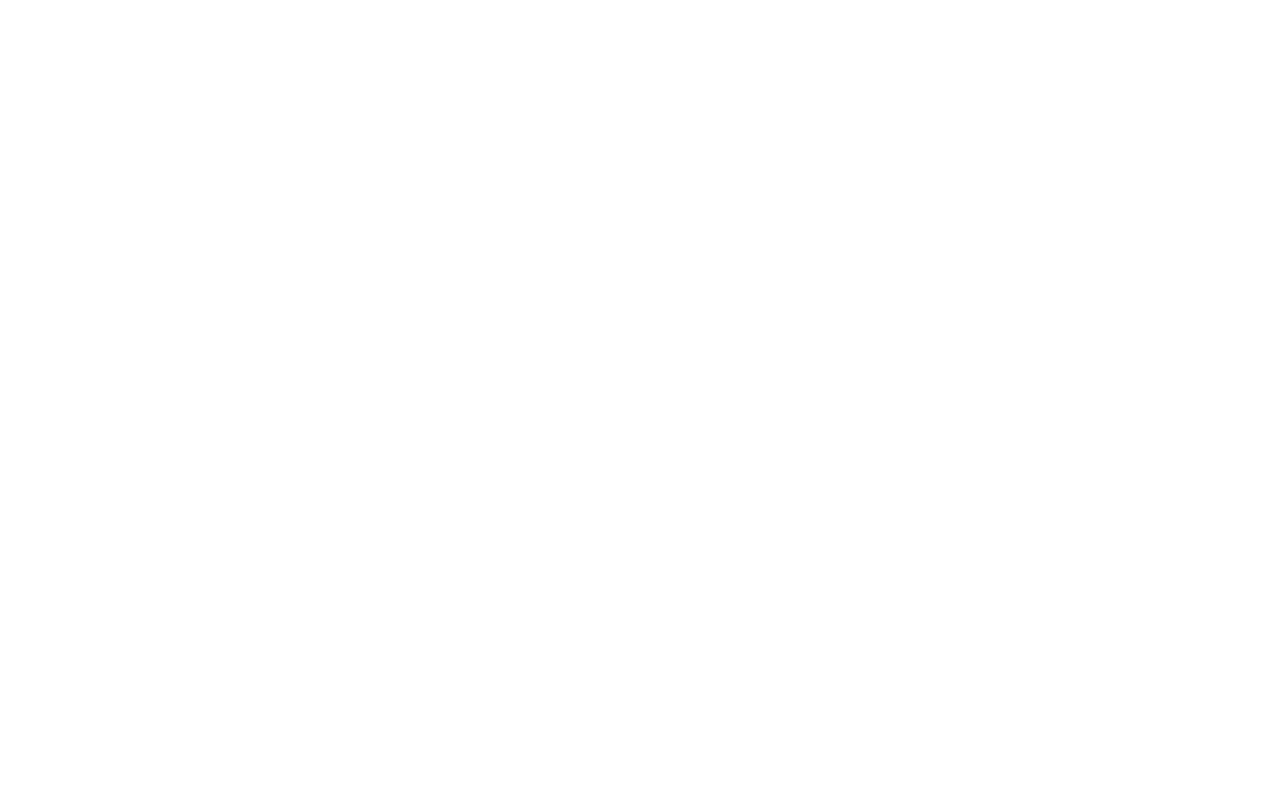
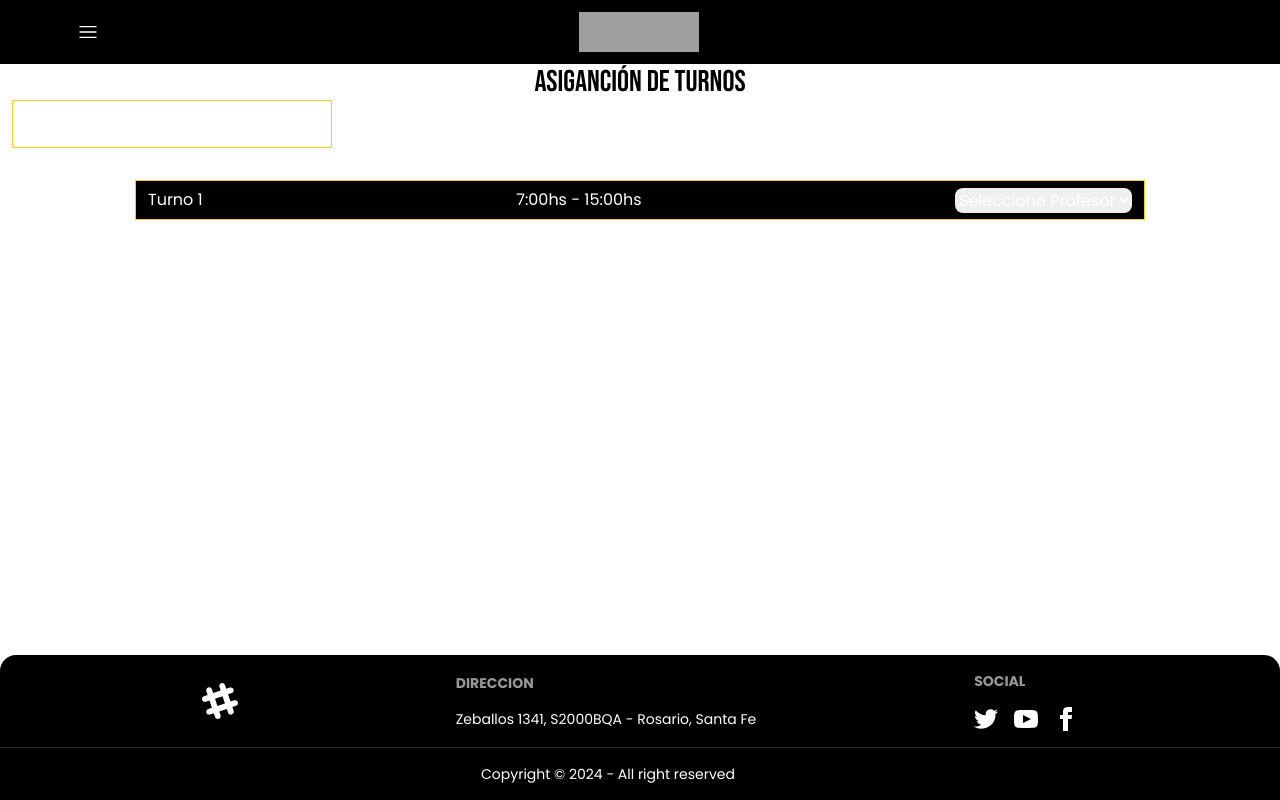
Before and after one commit to briziomauro/PPS-FrontEnd, a React (Vite) app: page /adminid/assing-shift in a window 1280 px wide. Built offline with nearby package versions, Linux system fonts and the light colour scheme; grey boxes are pictures that could not be loaded.

Commit message:
Feat: Creation of assing shift page

```diff
--- a/src/App.jsx
+++ b/src/App.jsx
@@ -9,6 +9,7 @@
 import ProfessorPage from "./components/professorPage/ProfessorPage";
 import AdminPage from "./components/adminPage/AdminPage";
 import LocationsPage from "./components/locationsPage/LocationsPage";
+import AssingShiftsPage from "./components/assingShiftsPage/AssingShiftsPage";
 
 function App() {
   const router = createBrowserRouter([
@@ -62,7 +63,11 @@
     },
     {
       path: "/adminid/assing-shift",
-      element: <></>,
+      element: (
+      <LayoutLogged>
+        <AssingShiftsPage/>
+      </LayoutLogged>
+      ),
     },
     {
       path: "/clientid/get-turn",
--- /dev/null
+++ b/src/components/assingShiftsPage/AssingShiftsPage.jsx
@@ -0,0 +1,39 @@
+import React from 'react'
+
+const AssingShiftsPage = () => {
+    return (
+        <div>
+            <div className='flex items-center justify-center'>
+                <h2 className='font-bebas text-black text-3xl'>ASIGANCIÓN DE TURNOS</h2>
+            </div>
+            <div className='text-white ml-3 '>
+                <select className="select w-full max-w-xs rounded-none border border-yellow-400">
+                    <option disabled selected>Seleccione sede</option>
+                    <option>Pichincha</option>
+                    <option>Abasto</option>
+                    <option>Shopping del siglo</option>
+                    <option>Belgrano</option>
+                    <option>Rioja</option>
+                </select>
+            </div>
+            <div className='items-center justify-center flex mt-8 '>
+                <div className='flex items-center justify-between text-white bg-black w-[1010px] h-[40px] border border-yellow-400'>
+                    <p className='ml-3'>Turno 1</p>
+                    <p className='m-1'>7:00hs - 15:00hs</p>
+                    <select className="h-auto rounded-lg mr-3">
+                        <option disabled selected>Seleccione Profesor</option>
+                        <option>Joaquin</option>
+                        <option>Mauro</option>
+                        <option>Mateo</option>
+                        <option>Nicolás 1</option>
+                        <option>Nicolás 2</option>
+                        <option>Santiago</option>
+                        <option>Valentin</option>
+                    </select>
+                </div>
+            </div>
+        </div>
+    )
+}
+
+export default AssingShiftsPage
```
